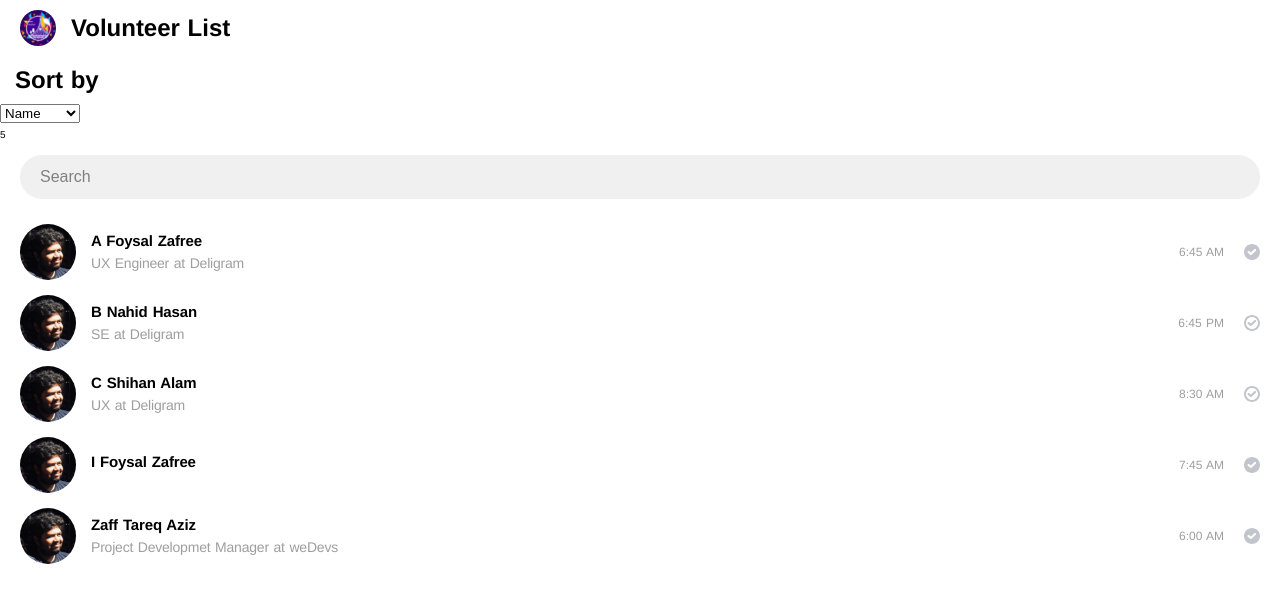
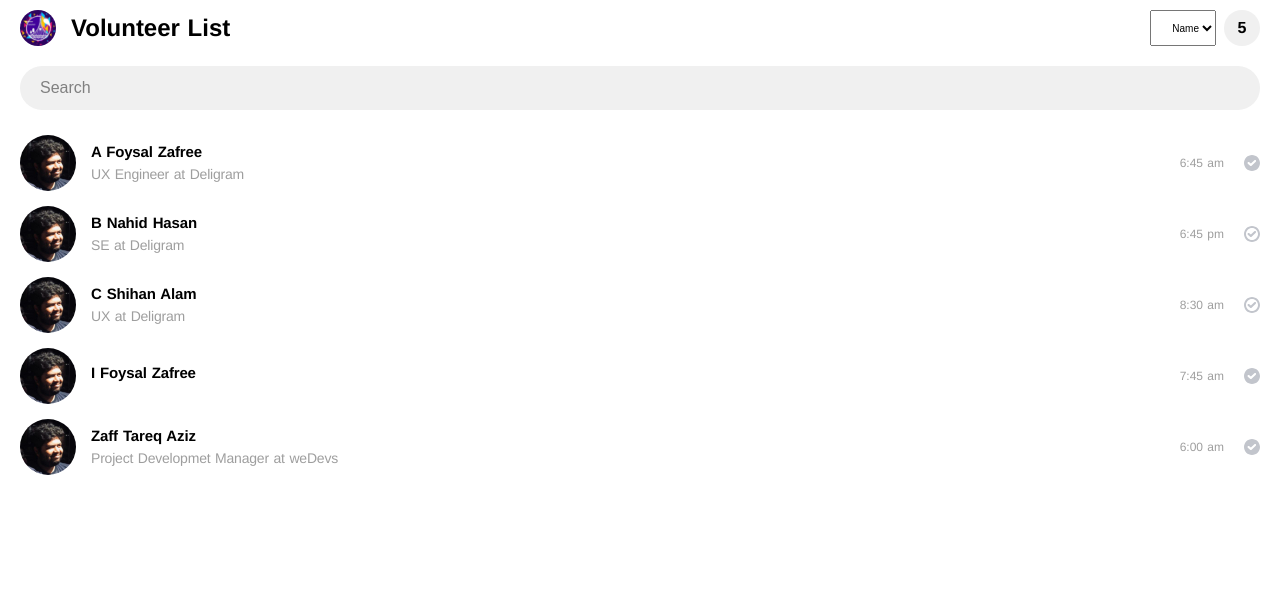
Before and after one commit to tareq89/wordcamp-dhaka-rollcall, a Nuxt app: page / in a window 1280 px wide. Shown: the top 602 px of the page. Built offline with nearby package versions, Linux system fonts and the light colour scheme.

Commit message:
design fix counter, sort filter

```diff
--- a/pages/index.vue
+++ b/pages/index.vue
@@ -5,15 +5,14 @@
         <img src="~/assets/images/logo.jpg" alt="Logo">
       </div>
       <div class="Heading">Volunteer List</div>
-    </header>
-    <main class="App__main">
-      <div class="Heading">Sort by</div>
-      <div>
+      <div class="Sort">
         <select v-model="sortBy">
           <option v-for="(sortParam, key) of sortParams" :key="key" :value="sortParam.value" :selected="sortParam.selected">{{ sortParam.display }}</option>
         </select>
       </div>
-      <div class="">{{$store.state.items.length}}</div>
+      <div class="Counter">{{$store.state.items.length}}</div>
+    </header>
+    <main class="App__main">
       <div class="Search">
         <input class="Search__input" placeholder="Search" type="text" @input="updateSearchKey">
       </div>
--- a/sass/layout/app.sass
+++ b/sass/layout/app.sass
@@ -28,11 +28,48 @@
   border-radius: 36px
   overflow: hidden
   margin-left: 20px
+
 .Heading
   font-size: 24px
   font-weight: 700
   margin-left: 15px
+  flex: 1
 
+.Counter
+  width: 36px
+  height: 36px
+  background-color: #F0F0F0
+  margin-right: 20px
+  border-radius: 36px
+  font-size: 16px
+  font-weight: 700
+  color: $black
+  text-align: center
+  line-height: 36px
+
+
+select,
+input,
+textarea
+  width: 100%
+  box-sizing: border-box
+
+
+.Sort
+  // width: 36px
+  height: 36px
+  // background-color: #F0F0F0
+  margin-right: 8px
+  border-radius: 36px
+  text-align: right
+  line-height: 36px
+  font-size: 10px
+  // opacity: 0
+  select,
+  option
+    font-size: inherit
+    text-align: inherit
+    height: 36px
 
 
 .Search
@@ -73,6 +110,9 @@
         #{$root}__status
           &::before
             background-image: url(~assets/icons/check-active.svg)
+      // #{$root}__expectedreporting
+      //   display: none
+
 
 
 
@@ -132,9 +172,9 @@
     color: #9E9E9E
     position: absolute
     right: 0
-    top: 10
+    top: 0
     line-height: 1
-    margin-top: 22px
+    margin-top: 22px + 15
   &__expectedreporting
     font-size: 12px
     color: #9E9E9E
--- a/store/list.json
+++ b/store/list.json
@@ -5,7 +5,7 @@
     "bio": "Project Developmet Manager at weDevs",
     "phoneNumber": "01771443388",
     "image": "~/assets/images/Saif_Hassan.jpg",
-    "expectedreportingTime": "6:00 AM",
+    "expectedreportingTime": "6:00 am",
     "known": true,
     "active": false
   },
@@ -15,7 +15,7 @@
     "bio": "",
     "phoneNumber": "01771443388",
     "image": "~/assets/images/Saif_Hassan.jpg",
-    "expectedreportingTime": "7:45 AM",
+    "expectedreportingTime": "7:45 am",
     "known": true,
     "active": false
   },
@@ -25,7 +25,7 @@
     "bio": "UX Engineer at Deligram",
     "phoneNumber": "01771443388",
     "image": "~/assets/images/Saif_Hassan.jpg",
-    "expectedreportingTime": "6:45 AM",
+    "expectedreportingTime": "6:45 am",
     "known": true,
     "active": false
   },
@@ -35,7 +35,7 @@
     "bio": "UX at Deligram",
     "phoneNumber": "01771443388",
     "image": "~/assets/images/Saif_Hassan.jpg",
-    "expectedreportingTime": "8:30 AM",
+    "expectedreportingTime": "8:30 am",
     "known": false,
     "active": false
   },
@@ -45,7 +45,7 @@
     "bio": "SE at Deligram",
     "phoneNumber": "01771443388",
     "image": "~/assets/images/Saif_Hassan.jpg",
-    "expectedreportingTime": "6:45 PM",
+    "expectedreportingTime": "6:45 pm",
     "known": false,
     "active": false
   }
```
Also changed, not shown: 1 other file (tests, documents, lock files or other folders).
